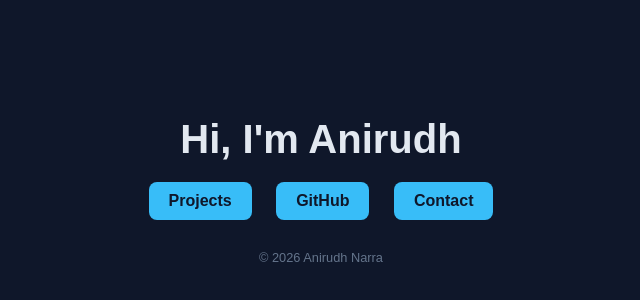
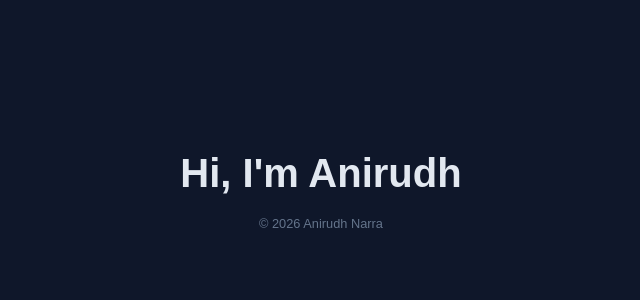
Before and after one commit to Anirudh-Narra/Personal-website, a plain HTML site: page index.html in a window 1280 px wide. Shown: the part 222-522 px from the top of the page, without its empty margins (319-959 px from the left). Drawn offline with Linux system fonts and the light colour scheme.

Commit message:
Update index.html

```diff
--- a/index.html
+++ b/index.html
@@ -63,12 +63,6 @@
 <div class="container">
     <h1>Hi, I'm Anirudh </h1>
 
-    <div class="links">
-        <a href="#">Projects</a>
-        <a href="#">GitHub</a>
-        <a href="#">Contact</a>
-    </div>
-
     <footer>
         © 2026 Anirudh Narra
     </footer>
```
